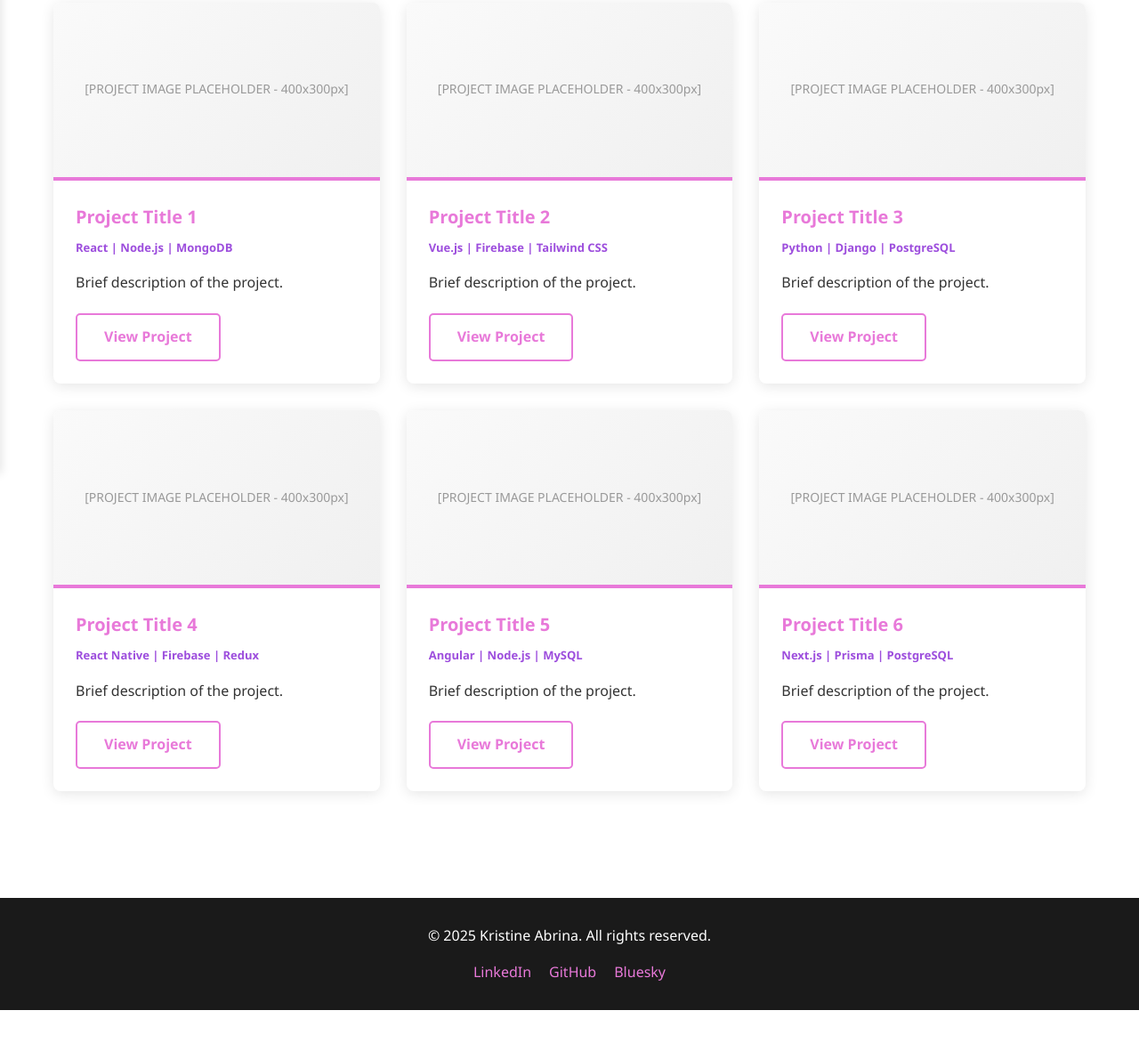
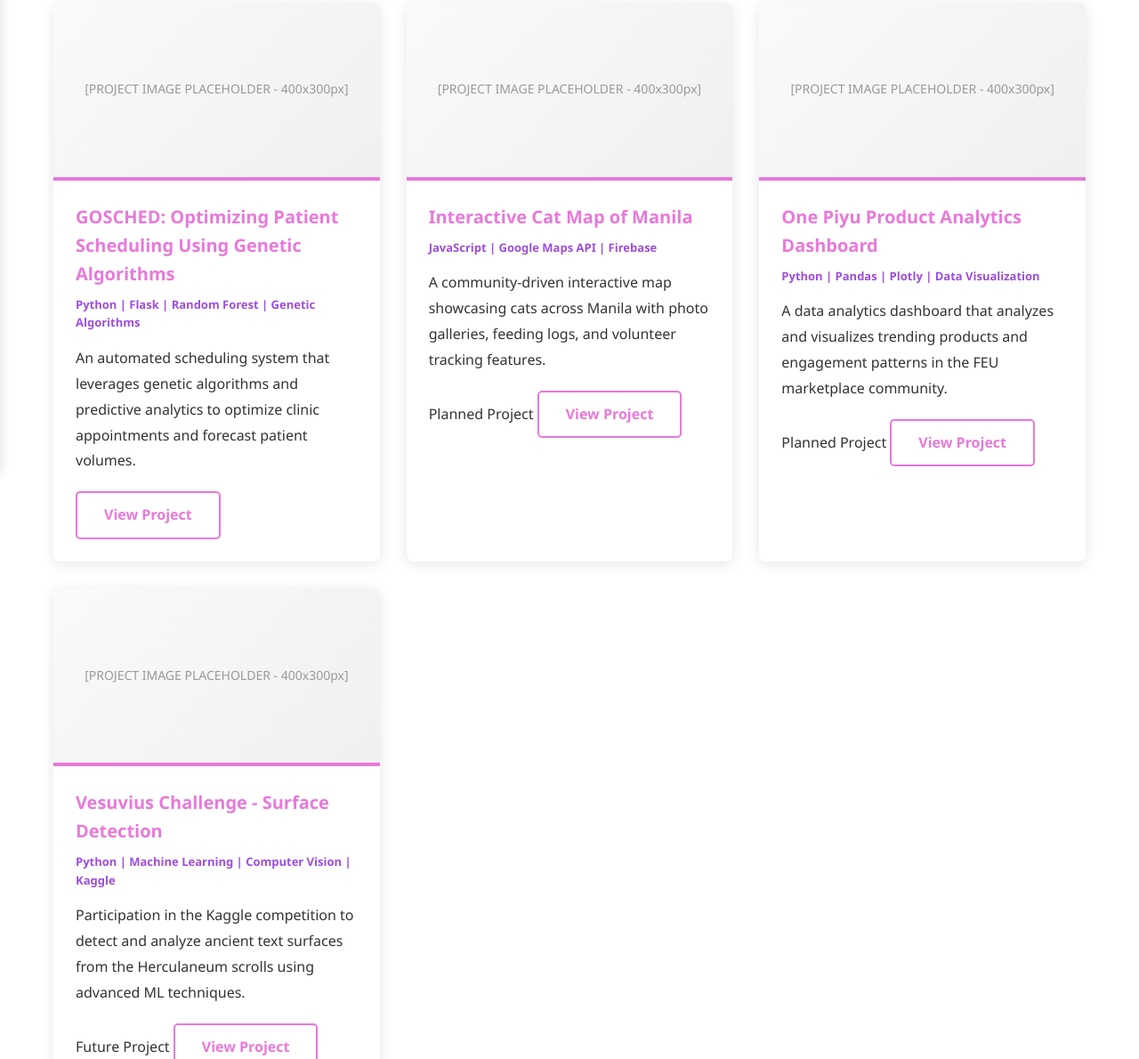
Before and after one commit to Kristine-Abrina/My-Professional-Website, a plain HTML site: page portfolio.html in a window 1280 px wide. Shown: the part 328-1518 px from the top of the page at 89% size. Before the commit the page ends 1463 px from the top, so only its background shows below. Drawn offline with Linux system fonts and the light colour scheme.

Commit message:
Updated portfolio.html to include 4 projects and added link to buttons to the dedicated project pages

```diff
--- a/portfolio.html
+++ b/portfolio.html
@@ -60,10 +60,10 @@
                     [PROJECT IMAGE PLACEHOLDER - 400x300px]
                 </div>
                 <div class="portfolio-info">
-                    <h3>Project Title 1</h3>
-                    <p class="tech-stack">React | Node.js | MongoDB</p>
-                    <p class="description">Brief description of the project.</p>
-                    <a href="#" class="btn btn-outline">View Project</a>
+                    <h3>GOSCHED: Optimizing Patient Scheduling Using Genetic Algorithms</h3>
+                    <p class="tech-stack">Python | Flask | Random Forest | Genetic Algorithms</p>
+                    <p class="description">An automated scheduling system that leverages genetic algorithms and predictive analytics to optimize clinic appointments and forecast patient volumes.</p>
+                    <a href="project-gosched.html" class="btn btn-outline">View Project</a>
                 </div>
             </div>
 
@@ -72,10 +72,11 @@
                     [PROJECT IMAGE PLACEHOLDER - 400x300px]
                 </div>
                 <div class="portfolio-info">
-                    <h3>Project Title 2</h3>
-                    <p class="tech-stack">Vue.js | Firebase | Tailwind CSS</p>
-                    <p class="description">Brief description of the project.</p>
-                    <a href="#" class="btn btn-outline">View Project</a>
+                    <h3>Interactive Cat Map of Manila</h3>
+                    <p class="tech-stack">JavaScript | Google Maps API | Firebase</p>
+                    <p class="description">A community-driven interactive map showcasing cats across Manila with photo galleries, feeding logs, and volunteer tracking features.</p>
+                    <span class="project-badge">Planned Project</span>
+                    <a href="project-catmap.html" class="btn btn-outline">View Project</a>
                 </div>
             </div>
 
@@ -84,10 +85,11 @@
                     [PROJECT IMAGE PLACEHOLDER - 400x300px]
                 </div>
                 <div class="portfolio-info">
-                    <h3>Project Title 3</h3>
-                    <p class="tech-stack">Python | Django | PostgreSQL</p>
-                    <p class="description">Brief description of the project.</p>
-                    <a href="#" class="btn btn-outline">View Project</a>
+                    <h3>One Piyu Product Analytics Dashboard</h3>
+                    <p class="tech-stack">Python | Pandas | Plotly | Data Visualization</p>
+                    <p class="description">A data analytics dashboard that analyzes and visualizes trending products and engagement patterns in the FEU marketplace community.</p>
+                    <span class="project-badge">Planned Project</span>
+                    <a href="project-onepiyu.html" class="btn btn-outline">View Project</a>
                 </div>
             </div>
 
@@ -96,34 +98,11 @@
                     [PROJECT IMAGE PLACEHOLDER - 400x300px]
                 </div>
                 <div class="portfolio-info">
-                    <h3>Project Title 4</h3>
-                    <p class="tech-stack">React Native | Firebase | Redux</p>
-                    <p class="description">Brief description of the project.</p>
-                    <a href="#" class="btn btn-outline">View Project</a>
-                </div>
-            </div>
-
-            <div class="portfolio-item">
-                <div class="portfolio-image">
-                    [PROJECT IMAGE PLACEHOLDER - 400x300px]
-                </div>
-                <div class="portfolio-info">
-                    <h3>Project Title 5</h3>
-                    <p class="tech-stack">Angular | Node.js | MySQL</p>
-                    <p class="description">Brief description of the project.</p>
-                    <a href="#" class="btn btn-outline">View Project</a>
-                </div>
-            </div>
-
-            <div class="portfolio-item">
-                <div class="portfolio-image">
-                    [PROJECT IMAGE PLACEHOLDER - 400x300px]
-                </div>
-                <div class="portfolio-info">
-                    <h3>Project Title 6</h3>
-                    <p class="tech-stack">Next.js | Prisma | PostgreSQL</p>
-                    <p class="description">Brief description of the project.</p>
-                    <a href="#" class="btn btn-outline">View Project</a>
+                    <h3>Vesuvius Challenge - Surface Detection</h3>
+                    <p class="tech-stack">Python | Machine Learning | Computer Vision | Kaggle</p>
+                    <p class="description">Participation in the Kaggle competition to detect and analyze ancient text surfaces from the Herculaneum scrolls using advanced ML techniques.</p>
+                    <span class="project-badge">Future Project</span>
+                    <a href="project-vesuvius.html" class="btn btn-outline">View Project</a>
                 </div>
             </div>
         </div>
```
